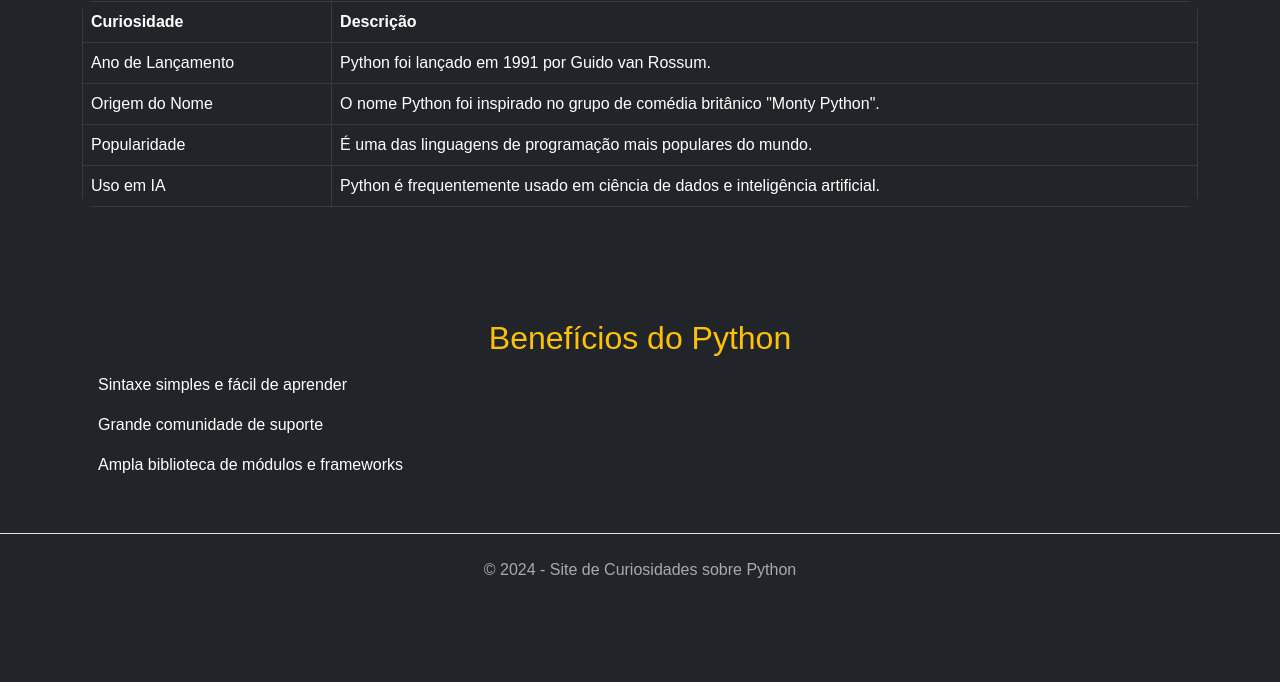
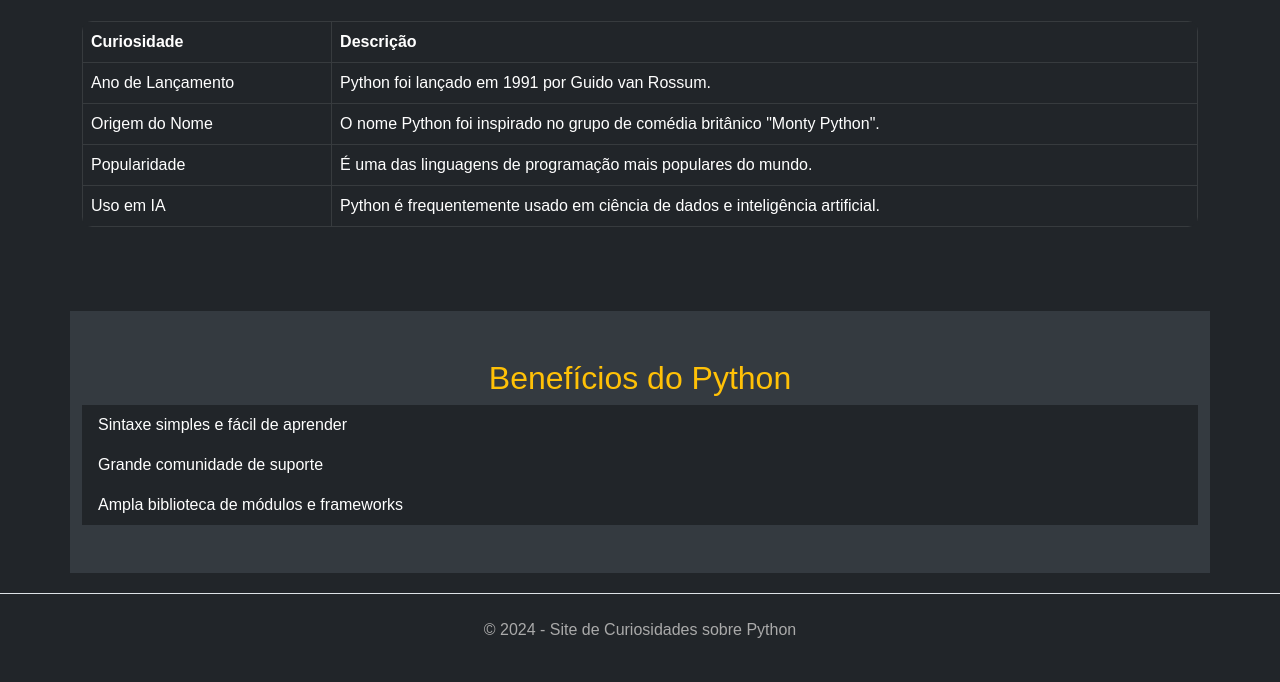
Before and after one commit to Albert7z/portfolio_curiosidades_python, a plain HTML site: page index.html in a window 1280 px wide. Shown: the part 523-1205 px from the top of the page. Before the commit the page ends 1145 px from the top, so only its background shows below. Drawn offline with nearby package versions, Linux system fonts and the light colour scheme.

Commit message:
update 0.3

```diff
--- a/index.html
+++ b/index.html
@@ -17,13 +17,13 @@
     </header>
 
     <!-- Seção: Introdução -->
-    <section id="introducao" class="container py-5">
+    <section id="introducao" class="container py-5 bg-secondary">
         <h2 class="text-center text-warning">Introdução</h2>
         <p class="text-center">Python é uma das linguagens mais populares do mundo e é amplamente utilizada em diversas áreas como ciência de dados, inteligência artificial, desenvolvimento web e muito mais.</p>
     </section>
 
     <!-- Seção: Tabela de Curiosidades -->
-    <section id="curiosidades" class="container py-5">
+    <section id="curiosidades" class="container py-5 bg-dark">
         <h2 class="text-center text-warning">Tabela de Curiosidades</h2>
         <div class="table-responsive">
             <table class="table table-dark table-hover table-bordered mt-4">
@@ -56,7 +56,7 @@
     </section>
 
     <!-- Seção: Benefícios do Python -->
-    <section id="beneficios" class="container py-5">
+    <section id="beneficios" class="container py-5 bg-secondary">
         <h2 class="text-center text-warning">Benefícios do Python</h2>
         <ul class="list-group list-group-flush">
             <li class="list-group-item bg-dark text-white">Sintaxe simples e fácil de aprender</li>
@@ -66,8 +66,8 @@
     </section>
 
     <!-- Rodapé -->
-    <footer class="text-center py-4 border-top">
-        <p>&copy; 2024 - Site de Curiosidades sobre Python</p>
+    <footer class="text-center py-4 border-top bg-dark">
+        <p>© 2024 - Site de Curiosidades sobre Python</p>
     </footer>
 
     <!-- Bootstrap JS -->
--- a/styles.css
+++ b/styles.css
@@ -24,3 +24,11 @@ footer {
     color: #aaa;
     border-top: 1px solid #444;
 }
+
+section {
+    margin-bottom: 20px;
+}
+
+.bg-secondary {
+    background-color: #343a40 !important;
+}
```
